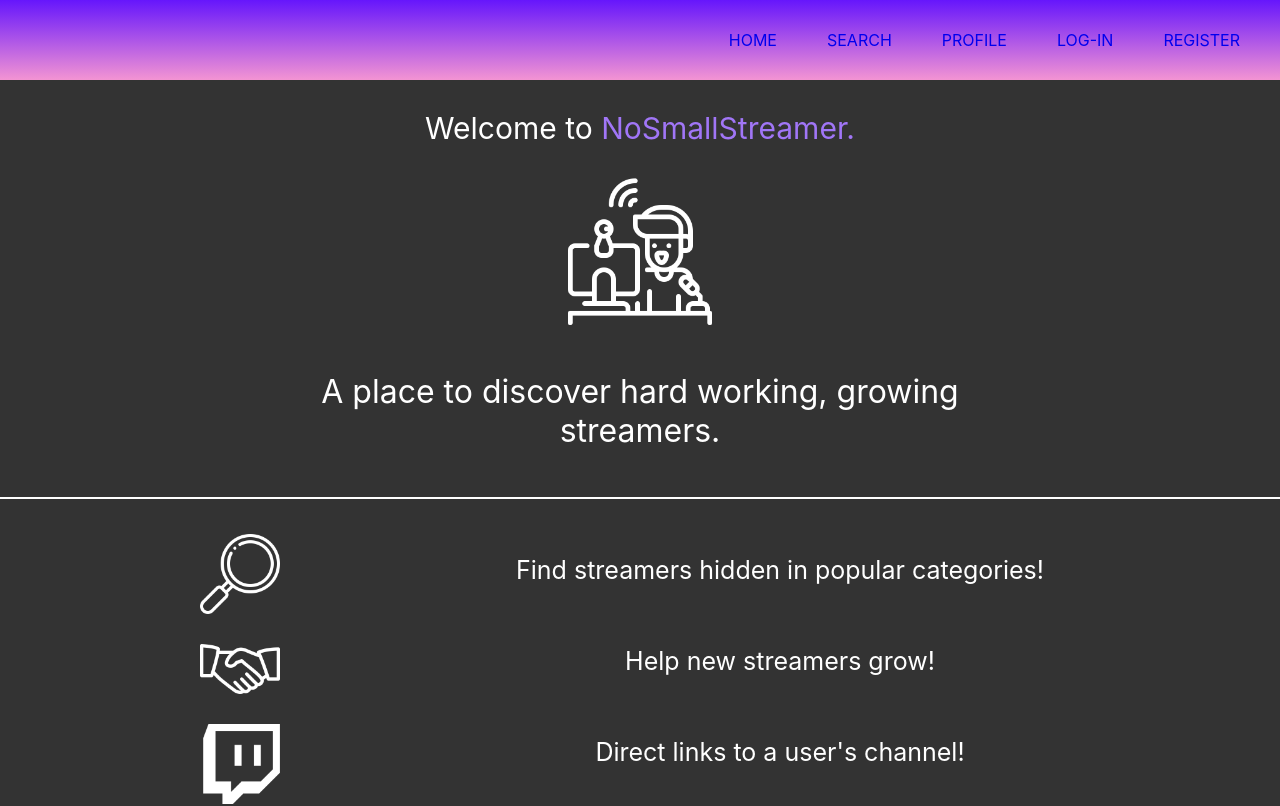
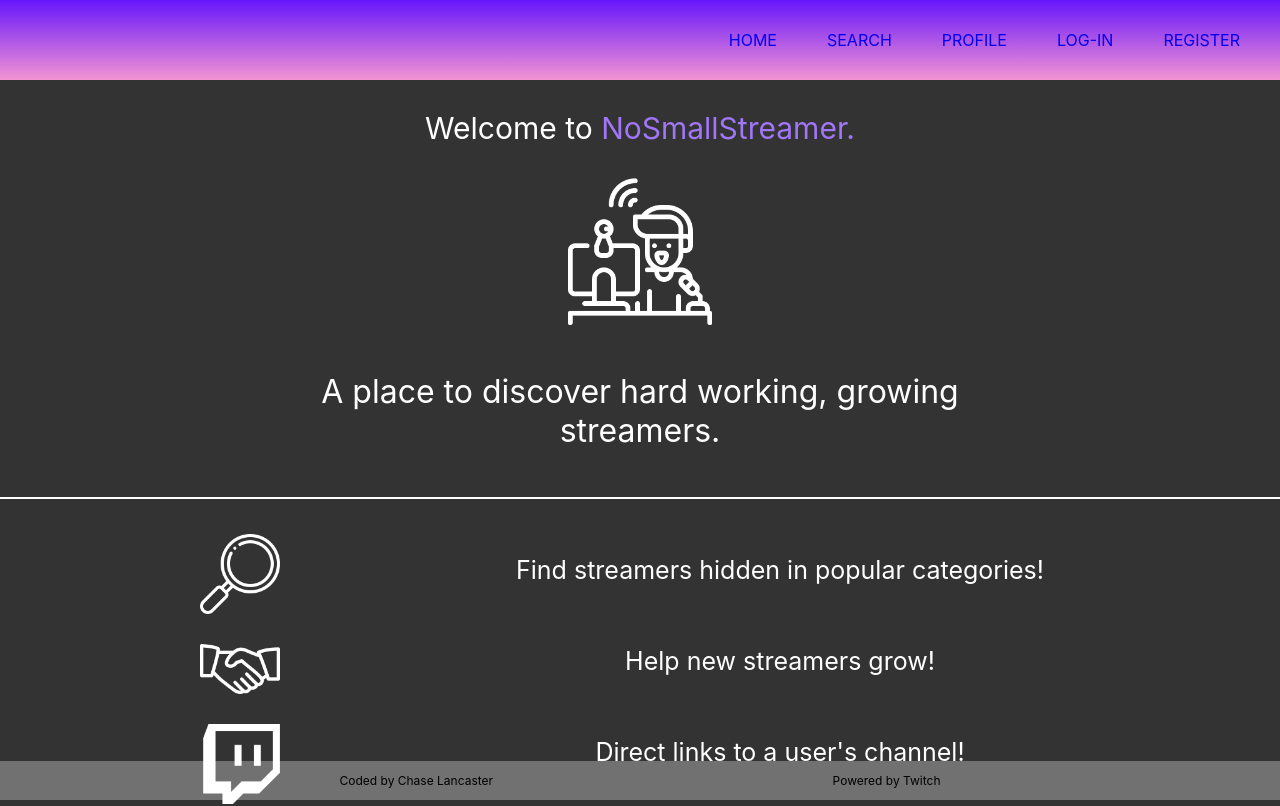
Before and after one commit to chaselancaster/nosmallstreamer-frontend, a React (Create React App) app: page / in a window 1280 px wide. Shown: the top 806 px of the page. Built offline with nearby package versions, Linux system fonts and the light colour scheme; some icons are missing.

Commit message:
Add css properties so that the footer always stays at the bottom

```diff
--- a/src/Component/Footer/Footer.css
+++ b/src/Component/Footer/Footer.css
@@ -2,6 +2,9 @@ footer {
   display: flex;
   justify-content: space-evenly;
   background-color: rgba(255, 255, 255, 0.3);
+  position: absolute;
+  bottom: 0;
+  width: 100%;
 }
 
 footer p {
--- a/src/Component/Landing/Landing.css
+++ b/src/Component/Landing/Landing.css
@@ -270,7 +270,7 @@
   }
 }
 
-@media (min-width: 3072) {
+@media (min-width: 3072px) {
   .get-started-parent {
     height: 20vw;
   }
```
